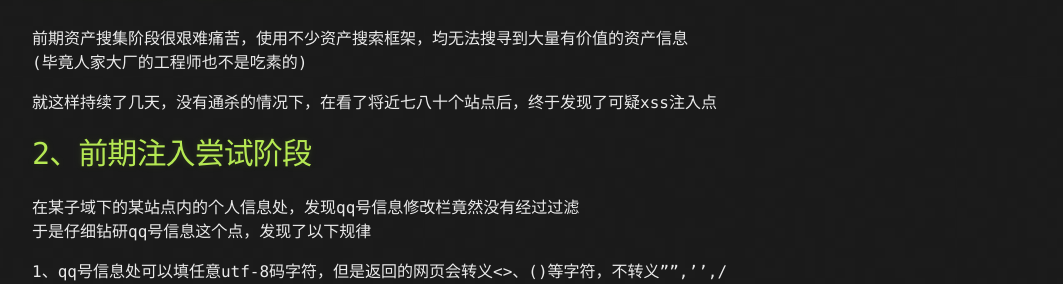
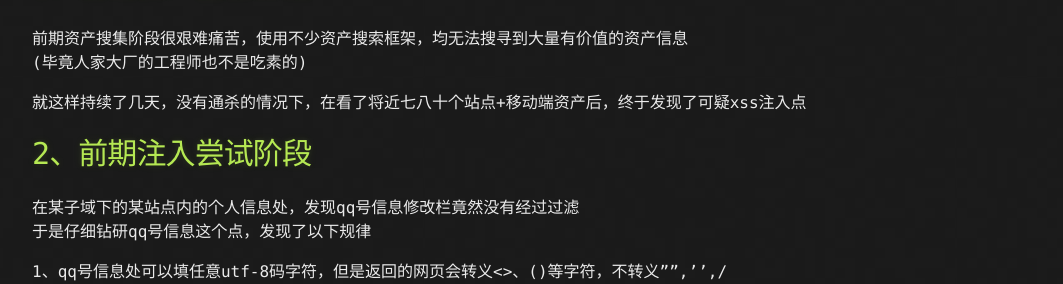
Before and after one commit to Leeyangee/leeyangee.github.io, a Jekyll site: the page built from _posts/2023-06-19-SRC实战-对某大型厂商外围打点渗透.md, in a window 1280 px wide. Shown: the part 455-739 px from the top of the page, without its empty margins (108-1171 px from the left). Built offline with Jekyll 4.4.1, drawn with Linux system fonts in a browser that asks for light colours.

Commit message:
Update 2023-06-19-SRC实战-对某大型厂商外围打点渗透.md

```diff
--- a/_posts/2023-06-19-SRC实战-对某大型厂商外围打点渗透.md
+++ b/_posts/2023-06-19-SRC实战-对某大型厂商外围打点渗透.md
@@ -13,7 +13,7 @@ published: true
 前期资产搜集阶段很艰难痛苦，使用不少资产搜索框架，均无法搜寻到大量有价值的资产信息
 (毕竟人家大厂的工程师也不是吃素的)
 
-就这样持续了几天，没有通杀的情况下，在看了将近七八十个站点后，终于发现了可疑xss注入点
+就这样持续了几天，没有通杀的情况下，在看了将近七八十个站点+移动端资产后，终于发现了可疑xss注入点
 
 # [](#header-1)2、前期注入尝试阶段
 在某子域下的某站点内的个人信息处，发现qq号信息修改栏竟然没有经过过滤
```
